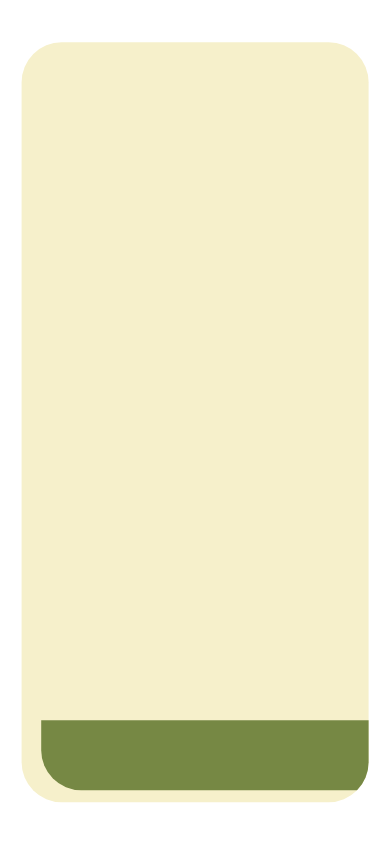
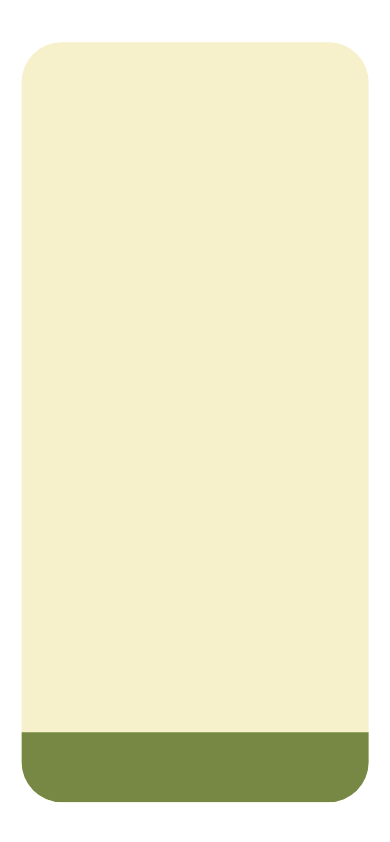
Before and after one commit to IxD-AAU/PantryTracker, an Angular app in the folder client/: page / in a window 390 px wide. Built offline with nearby package versions, Linux system fonts and the light colour scheme.

Commit message:
Update phone-square.component.css
Navbar is no longer off center!!!!!!

```diff
--- a/client/src/app/phone-square/phone-square.component.css
+++ b/client/src/app/phone-square/phone-square.component.css
@@ -33,9 +33,9 @@
 }
 .phone-bottom-nav.debug-nav {
     position:absolute;
-    bottom: 12px;
+    bottom: 0px;
     left: 50%;
-    transform: translateX(-50%);
+    transform: translateX(calc(-50% - 20px));
     z-index: 10001;
     width: calc(100% - 40px);
     margin: 0;
```
